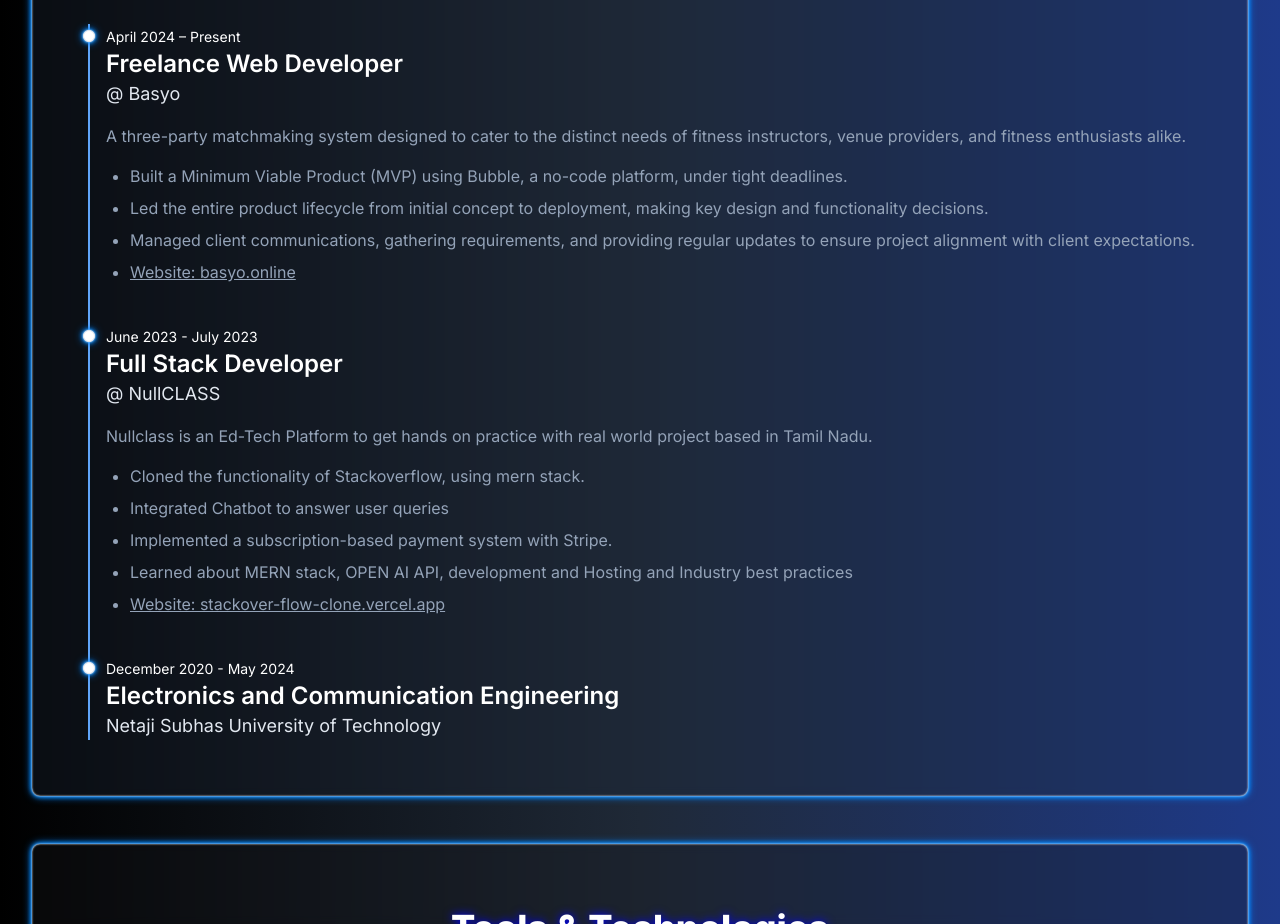
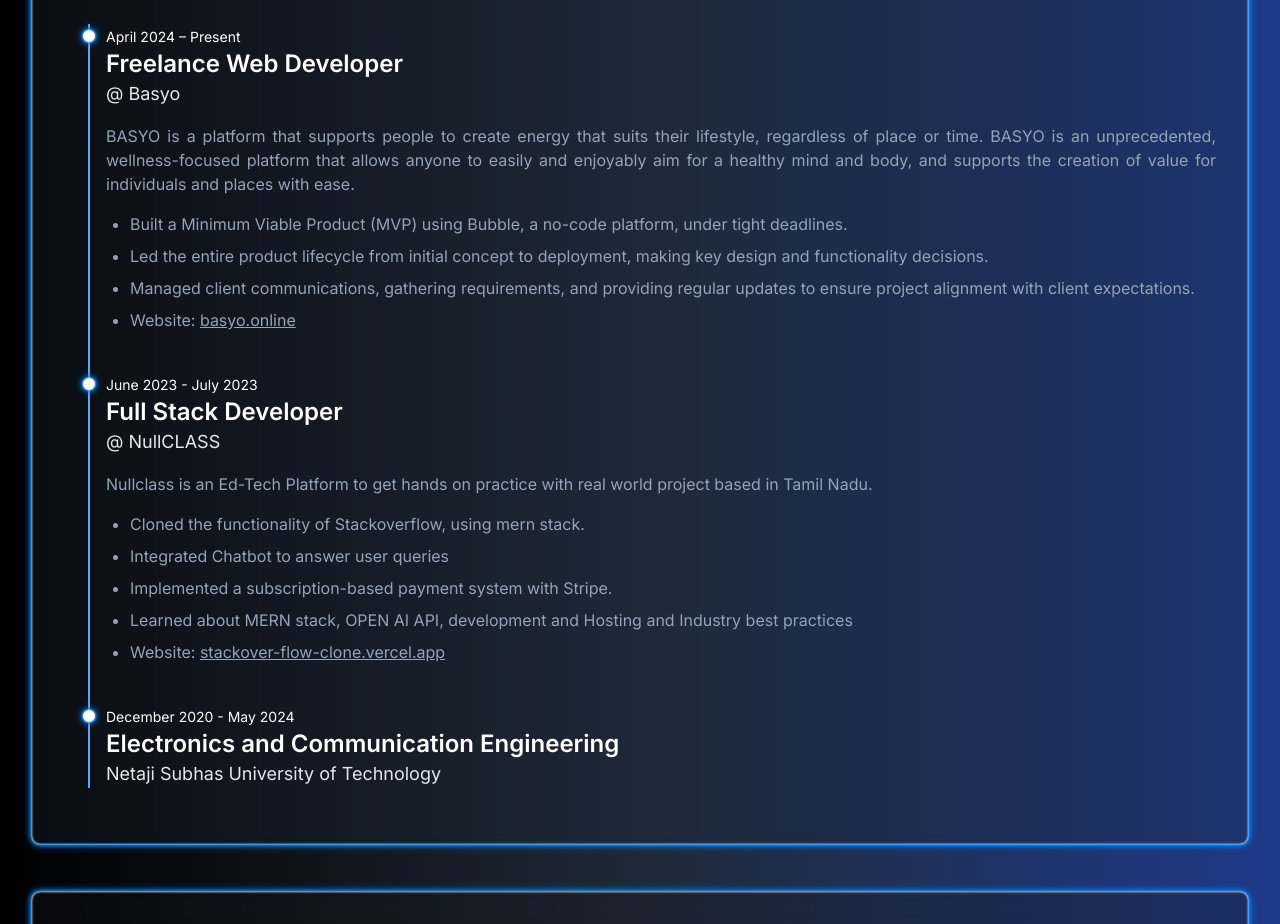
Before and after one commit to Shaurya61/portfolio, a Next.js app: page / in a window 1280 px wide. Shown: the part 1120-2044 px from the top of the page. Built offline with nearby package versions, Linux system fonts and the light colour scheme.

Commit message:
fix- website underline

```diff
--- a/app/(landing page)/pages/education.tsx
+++ b/app/(landing page)/pages/education.tsx
@@ -1,4 +1,3 @@
-// components/Education.tsx
 'use client';
 
 import React from "react";
@@ -30,13 +29,14 @@
               title: 'Freelance Web Developer',
               subtitle: 'Basyo',
               subtitleLink: 'https://basyo.net',
-              description: 'A three-party matchmaking system designed to cater to the distinct needs of fitness instructors, venue providers, and fitness enthusiasts alike.',
+              description: 'BASYO is a platform that supports people to create energy that suits their lifestyle, regardless of place or time. BASYO is an unprecedented, wellness-focused platform that allows anyone to easily and enjoyably aim for a healthy mind and body, and supports the creation of value for individuals and places with ease.',
               tasks: [
                 'Built a Minimum Viable Product (MVP) using Bubble, a no-code platform, under tight deadlines.',
                 'Led the entire product lifecycle from initial concept to deployment, making key design and functionality decisions.',
                 'Managed client communications, gathering requirements, and providing regular updates to ensure project alignment with client expectations.',
                 'Website: basyo.online'
-              ]
+              ],
+              websiteLink: 'basyo.online'
             },
             {
               id: 'nullclass',
@@ -51,7 +51,8 @@
                 'Implemented a subscription-based payment system with Stripe.',
                 'Learned about MERN stack, OPEN AI API, development and Hosting and Industry best practices',
                 'Website: stackover-flow-clone.vercel.app'
-              ]
+              ],
+              websiteLink: 'stackover-flow-clone.vercel.app'
             },
             {
               id: 'netaji-subhas-university',
@@ -103,14 +104,17 @@
                   {item.tasks.map((task, taskIndex) => (
                     <li key={taskIndex} className="my-2 list-disc">
                       {task.includes('Website:') ? (
+                        <>
+                          {'Website: '}
                           <a
                             href={`http://${task.split(' ')[1]}`}
                             target="_blank"
                             rel="noopener noreferrer"
                             className="underline hover:text-white"
                           >
-                          {task}
+                            {task.split(' ')[1]}
                           </a>
+                        </>
                       ) : (
                         task
                       )}
```
Lines whose indentation alone changed are shown as unchanged.
